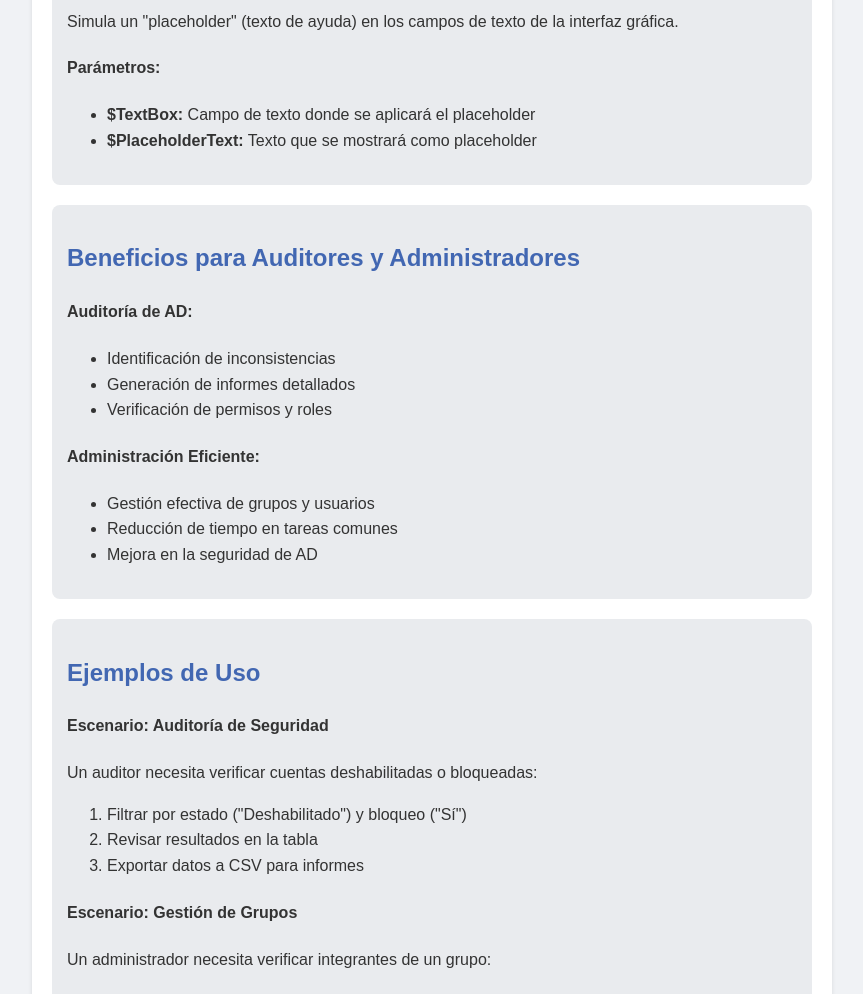
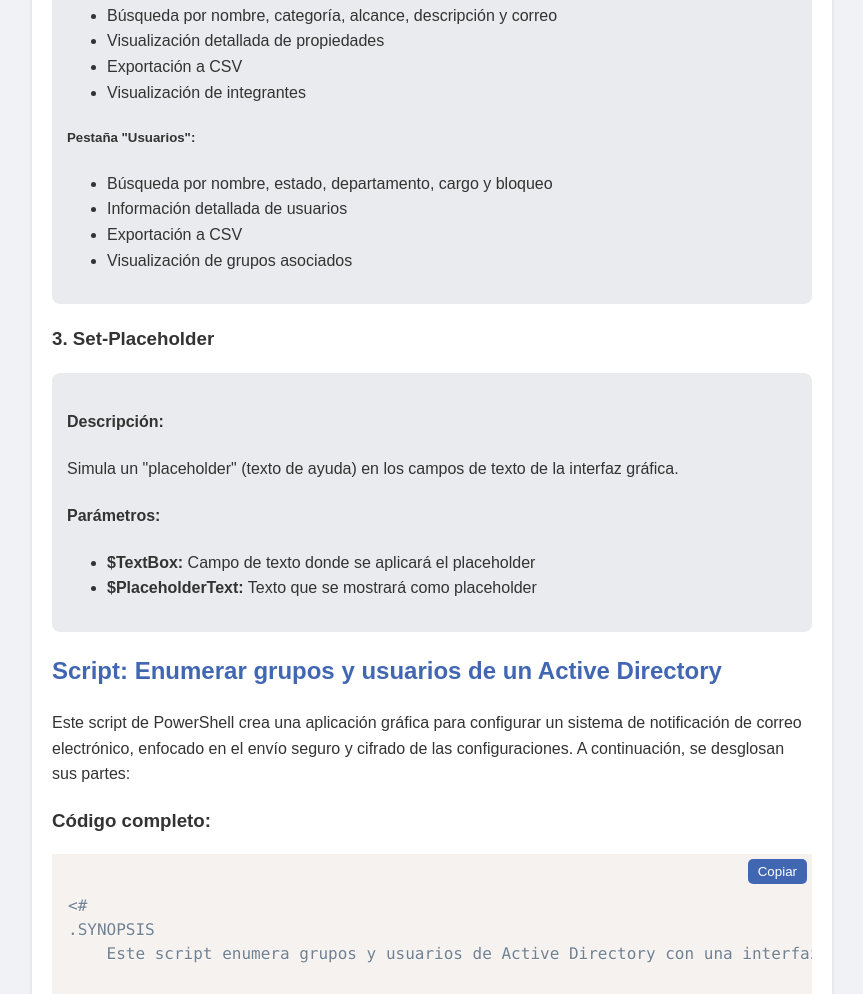
Before and after one commit to campossv/campossv.github.io, a plain HTML site: page HTML/EDGYUDUAD.html in a window 1280 px wide. Shown: the part 1806-2800 px from the top of the page, without its empty margins (208-1071 px from the left). Drawn offline with nearby package versions, Linux system fonts and the light colour scheme.

Commit message:
Update EDGYUDUAD.html

```diff
--- a/HTML/EDGYUDUAD.html
+++ b/HTML/EDGYUDUAD.html
@@ -198,7 +198,7 @@
   <body>
     <header>
       <div class="header-text">
-        <h1>Gestor de Active Directory</h1>
+        <h1>Enumerar grupos y usuarios de Active Directory</h1>
       </div>
     </header>
 
@@ -209,6 +209,9 @@
 
         <p>La interfaz gráfica incluye funcionalidades como búsqueda avanzada, visualización de resultados en tablas, exportación a archivos CSV y visualización de detalles específicos (como integrantes de grupos o grupos a los que pertenece un usuario). Además, utiliza el módulo ActiveDirectory de PowerShell para interactuar con AD.</p>
       </section>
+      <div class="video-container">
+        <code><iframe id="odysee-iframe" style="width:100%; aspect-ratio:16 / 9;" src="https://odysee.com/$/embed/Monitor:48?r=8STHz9qP7A74zu6aEAbB66WgzGjgRW8S&autoplay=true" allowfullscreen></iframe></code></p>
+        </div>
 
       <section id="funciones">
         <h2>Documentación de Funciones</h2>
@@ -273,50 +276,6 @@
           </div>
         </div>
       </section>
-
-      <section id="beneficios" class="instructions">
-        <h2>Beneficios para Auditores y Administradores</h2>
-
-        <h4>Auditoría de AD:</h4>
-        <ul>
-          <li>Identificación de inconsistencias</li>
-          <li>Generación de informes detallados</li>
-          <li>Verificación de permisos y roles</li>
-        </ul>
-
-        <h4>Administración Eficiente:</h4>
-        <ul>
-          <li>Gestión efectiva de grupos y usuarios</li>
-          <li>Reducción de tiempo en tareas comunes</li>
-          <li>Mejora en la seguridad de AD</li>
-        </ul>
-      </section>
-
-      <section id="ejemplos" class="instructions">
-        <h2>Ejemplos de Uso</h2>
-
-        <h4>Escenario: Auditoría de Seguridad</h4>
-        <p>Un auditor necesita verificar cuentas deshabilitadas o bloqueadas:</p>
-        <ol>
-          <li>Filtrar por estado ("Deshabilitado") y bloqueo ("Sí")</li>
-          <li>Revisar resultados en la tabla</li>
-          <li>Exportar datos a CSV para informes</li>
-        </ol>
-
-        <h4>Escenario: Gestión de Grupos</h4>
-        <p>Un administrador necesita verificar integrantes de un grupo:</p>
-        <ol>
-          <li>Buscar grupo por nombre</li>
-          <li>Usar "Mostrar Integrantes"</li>
-          <li>Exportar lista para documentación</li>
-        </ol>
-      </section>
-
-      <section id="conclusion" class="instructions">
-        <h2>Conclusión</h2>
-        <p>Este script es una herramienta poderosa para administradores y auditores de Active Directory. Su interfaz gráfica intuitiva, combinada con funcionalidades avanzadas de búsqueda, filtrado y exportación, lo convierte en una solución práctica para gestionar y auditar AD de manera eficiente. Además, su capacidad para explorar relaciones entre grupos y usuarios lo hace especialmente útil para tareas de seguridad y cumplimiento.</p>
-      </section>
-
       <section class="code-container">
         <h2>Script: Enumerar grupos y usuarios de un Active Directory</h2>
         <p>Este script de PowerShell crea una aplicación gráfica para configurar un sistema de notificación de correo electrónico, enfocado en el envío seguro y cifrado de las configuraciones. A continuación, se desglosan sus partes: </p>
```
